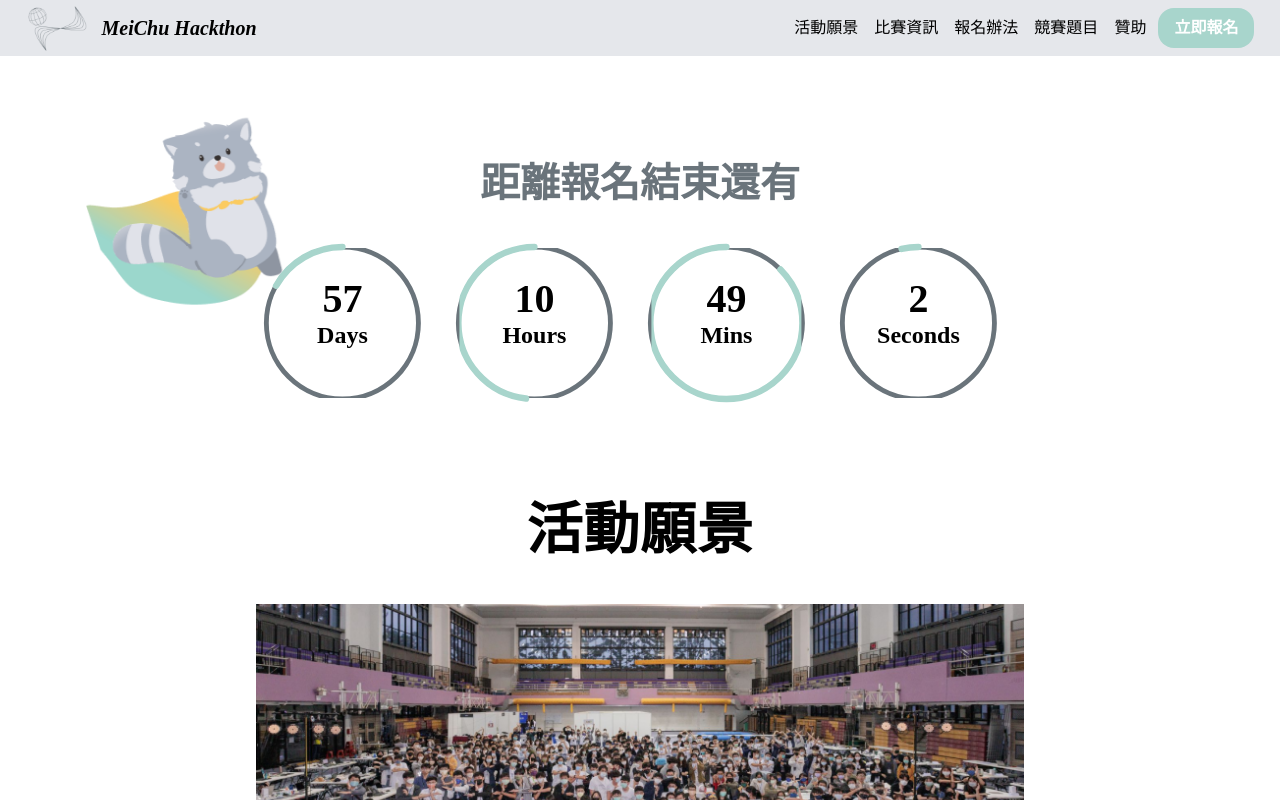
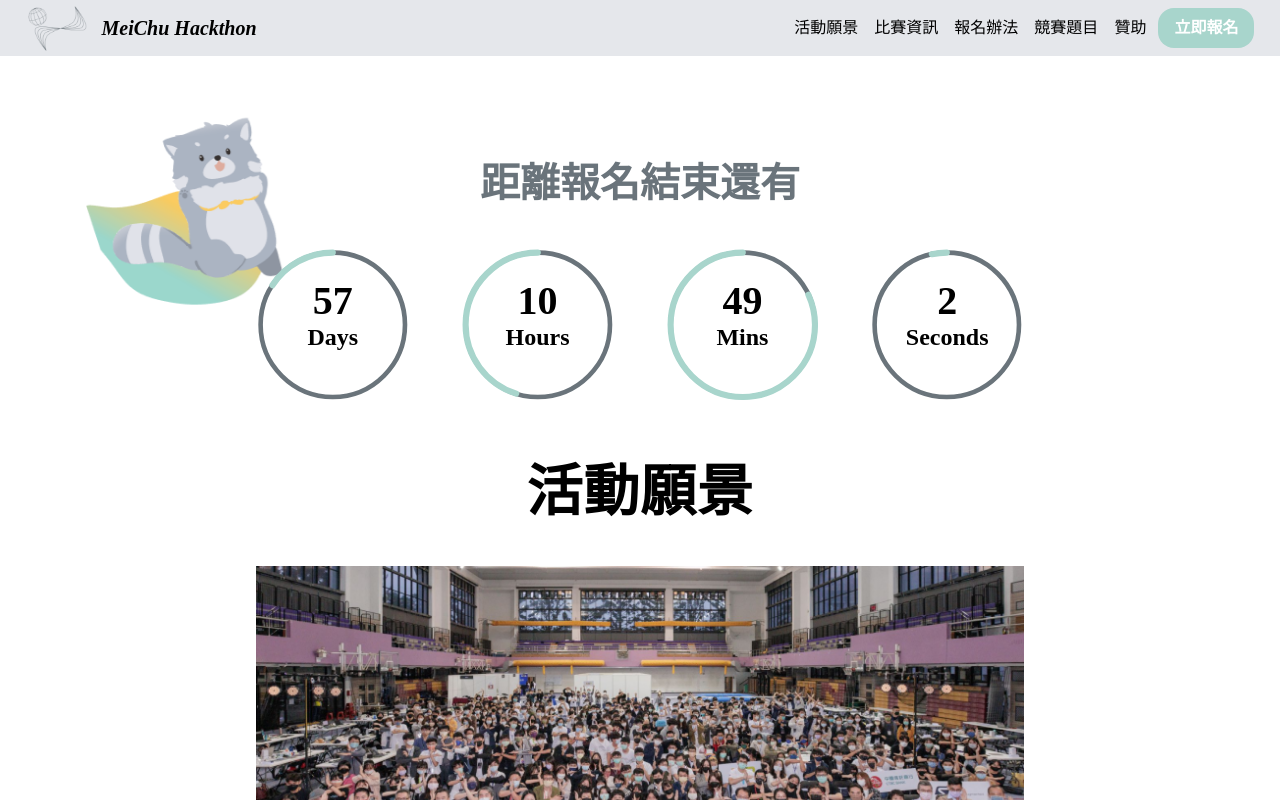
Before and after one commit to Official-Meichu-Hackathon/2023-singup, a Next.js app: page / in a window 1280 px wide. Shown: the top 800 px of the page. Built offline with nearby package versions, Linux system fonts and the light colour scheme; a web font is replaced by a local one.

Commit message:
feat: fine tune countdown

```diff
--- a/components/CountDown.jsx
+++ b/components/CountDown.jsx
@@ -36,10 +36,10 @@ const CountDown = () => {
             <div className='w-[60%] m-auto'>
                 <h3 className='m-auto mb-10 text-[#6A747B]'>距離報名結束還有</h3>
                 <div className="w-full h-auto flex justify-between">
-                    <div className="w-full aspect-[1/1]"><Circle now={timerDay} up={365} word="Days" /> </div>
-                    <div className="w-full aspect-[1/1]"><Circle now={timerHour} up={24} word="Hours" /> </div>
-                    <div className="w-full aspect-[1/1]"> <Circle now={timerMinute} up={60} word="Mins" /> </div>
-                    <div className="w-full aspect-[1/1]"><Circle now={timerSecond} up={60} word="Seconds" /> </div>
+                    <div className="w-[20%] aspect-[1/1]"><Circle now={timerDay} up={365} word="Days" /> </div>
+                    <div className="w-[20%] aspect-[1/1]"><Circle now={timerHour} up={24} word="Hours" /> </div>
+                    <div className="w-[20%] aspect-[1/1]"> <Circle now={timerMinute} up={60} word="Mins" /> </div>
+                    <div className="w-[20%] aspect-[1/1]"><Circle now={timerSecond} up={60} word="Seconds" /> </div>
                 </div>
             </div>
         </div>
@@ -47,7 +47,7 @@ const CountDown = () => {
 };
 
 const Circle = ({ now, up, word }) => {
-    const ratio = 90
+    const ratio = 80
     const PI = 3.141592650897935;
     const len = 0.94 * ratio * 0.60 / 4 * PI
     const percentage = (1 - now / up) * len
@@ -57,7 +57,7 @@ const Circle = ({ now, up, word }) => {
 
     return (
         <>
-            <div className={`h-[${ratio}%] w-[${ratio}%] relative`}>
+            <div className={`h-full w-full relative`}>
                 <svg className="w-full h-full top-0">
                     <circle className="count"
                         cx='50%'
```
